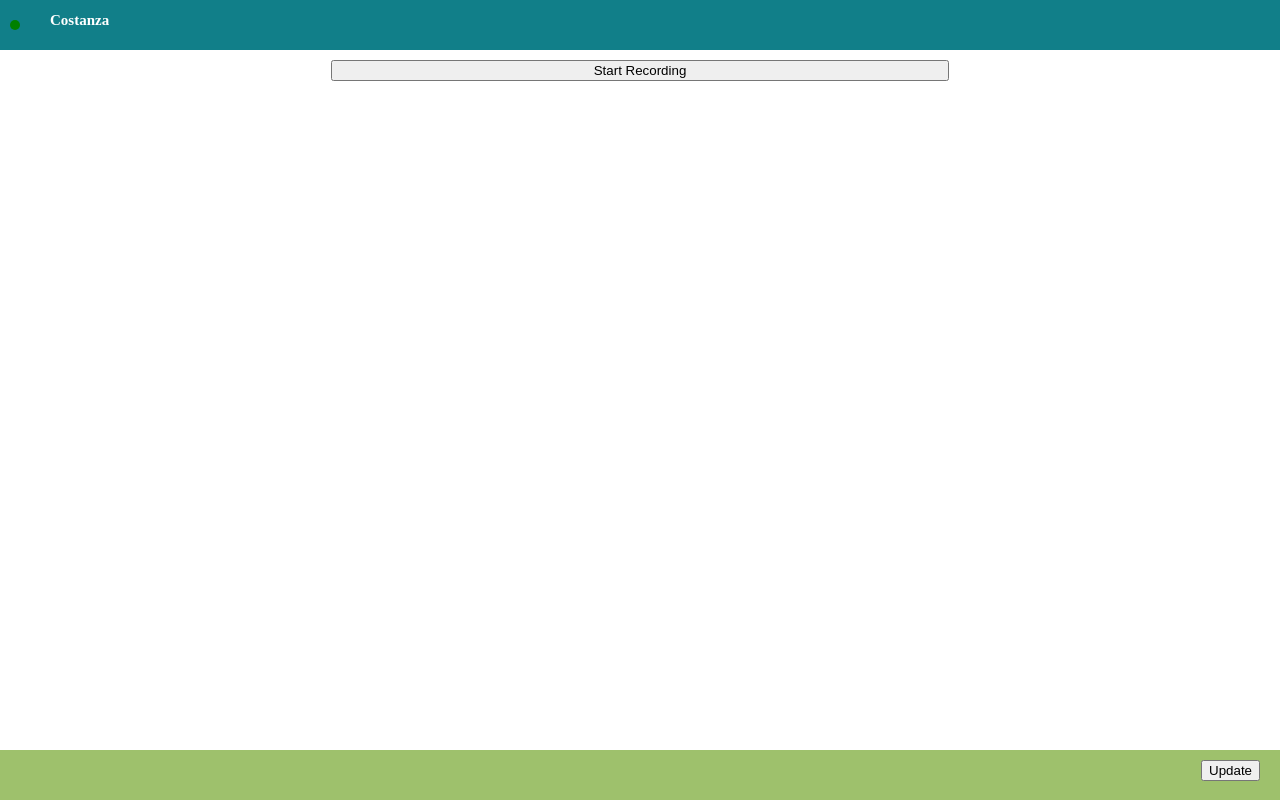
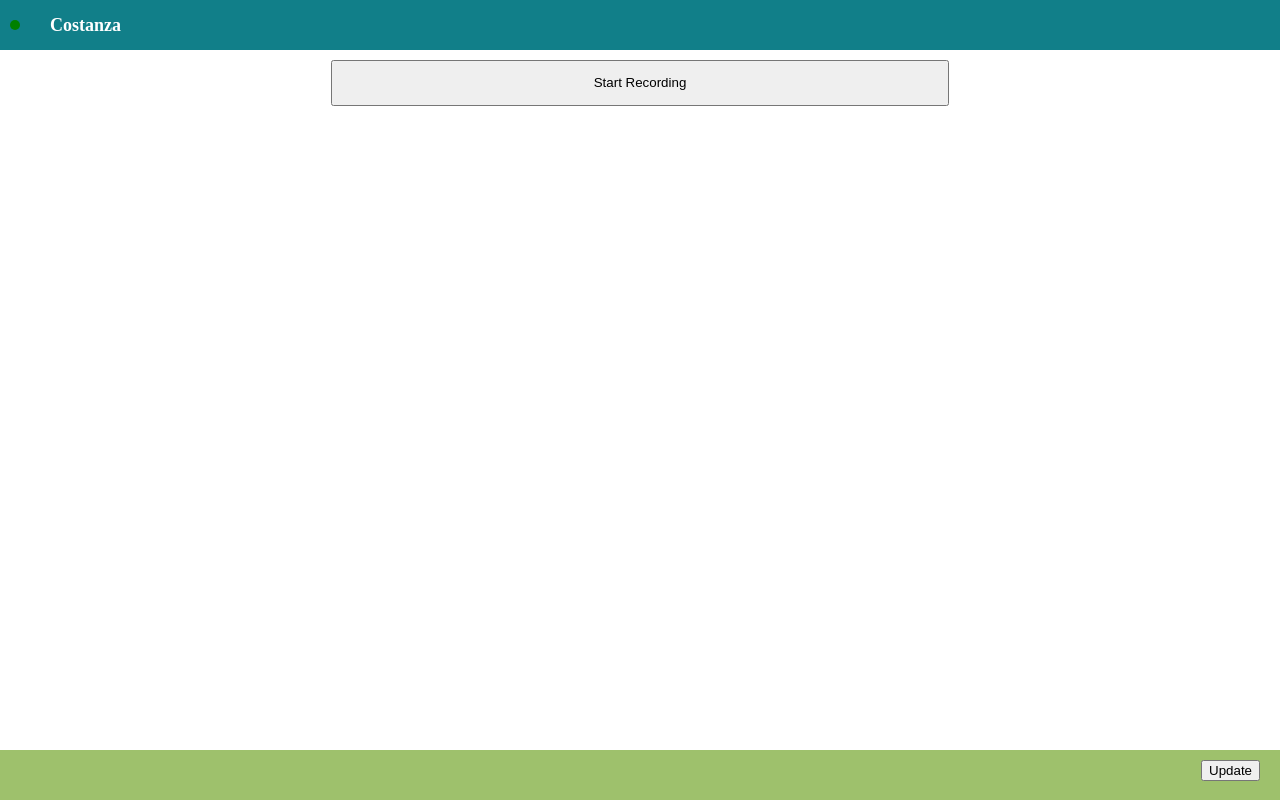
Before and after one commit to caktus/costanza, a plain HTML site: page index.html in a window 1280 px wide. Drawn offline with Linux system fonts and the light colour scheme.

Commit message:
Minor style changes.

```diff
--- a/css/base.css
+++ b/css/base.css
@@ -59,6 +59,7 @@ header h1 {
     white-space: nowrap;
     overflow: hidden;
     text-overflow: ellipsis;
+    font-size: 18px;
 }
 
 #online-status {
@@ -91,6 +92,7 @@ header h1 {
 #main button {
     display: block;
     width: 49%;
+    padding: 1em 0;
     vertical-align: top;
     margin: 0 auto 2rem;
 }
```
